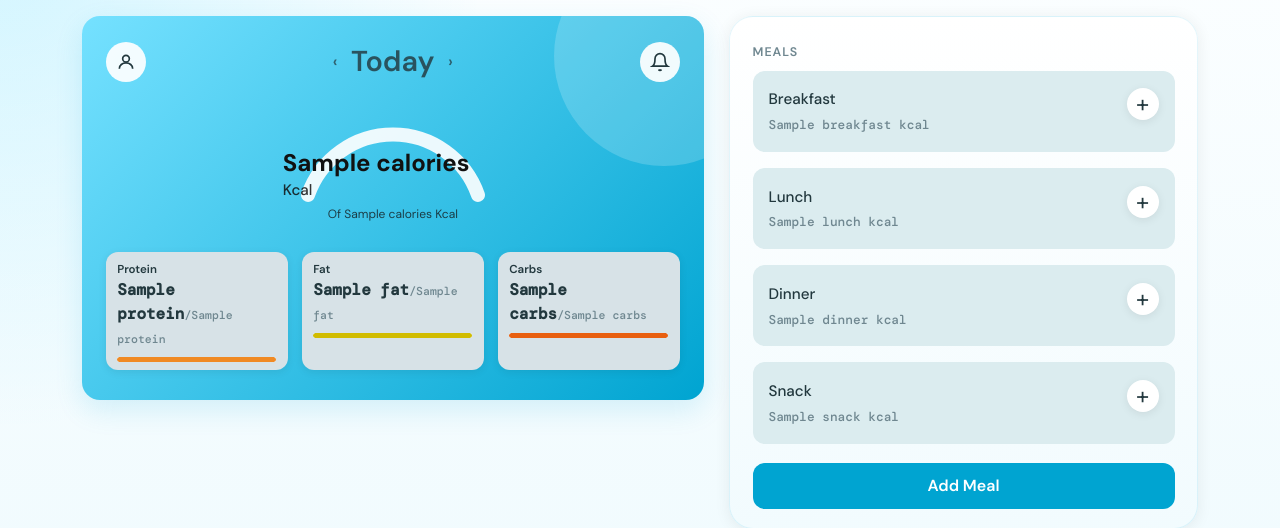
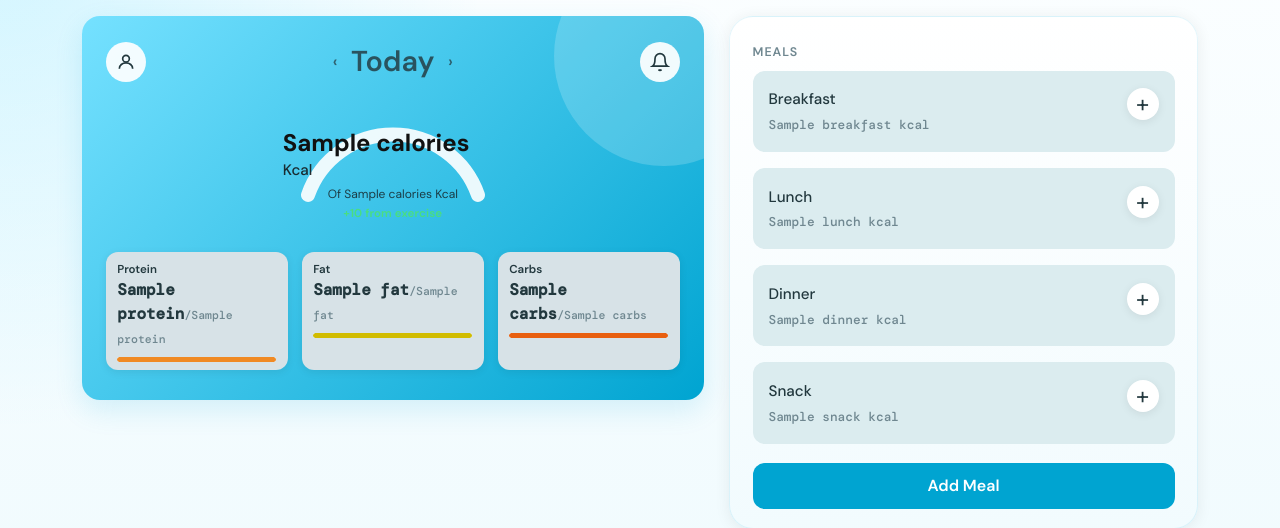
Before and after one commit to Lindbergviktor/MacroPW, a Flask app: template templates/index.html in a window 1280 px wide. Shown: the part 56-584 px from the top of the page. Run offline with Flask 3, Linux system fonts and the light colour scheme; the template is opened without the code that fills it: most values are stand-ins (such as "Sample title", 1, 10 or a date in 2020); parts of the project's set-up code (start-up, migrations or seed data) failed here and were passed over; some libraries are stand-ins or nearby versions.

Commit message:
Samma ändring

```diff
--- a/templates/index.html
+++ b/templates/index.html
@@ -12,6 +12,15 @@
     href="https://fonts.googleapis.com/css2?family=DM+Sans:wght@400;500;600;700&family=DM+Mono:wght@500&display=swap"
     rel="stylesheet">
   <link rel="stylesheet" href="{{ url_for('static', filename='style.css') }}">
+  <style>
+    .gauge-burned {
+      font-size: .72rem;
+      color: #4ade80;
+      font-weight: 600;
+      margin-top: .15rem;
+      letter-spacing: .01em;
+    }
+  </style>
 </head>
 
 <body>
@@ -96,6 +105,10 @@
                   <div class="gauge-kcal">{{ calories }} <span
                       class="gauge-kcal-unit">Kcal</span></div>
                   <div class="gauge-sub">Of {{ macro_goals.calories }} Kcal</div>
+                  {% set burned = workouts_today | sum(attribute=2) | int %}
+                  {% if burned > 0 %}
+                  <div class="gauge-burned">+{{ burned }} from exercise</div>
+                  {% endif %}
                 </div>
               </div>
             </div>
```
